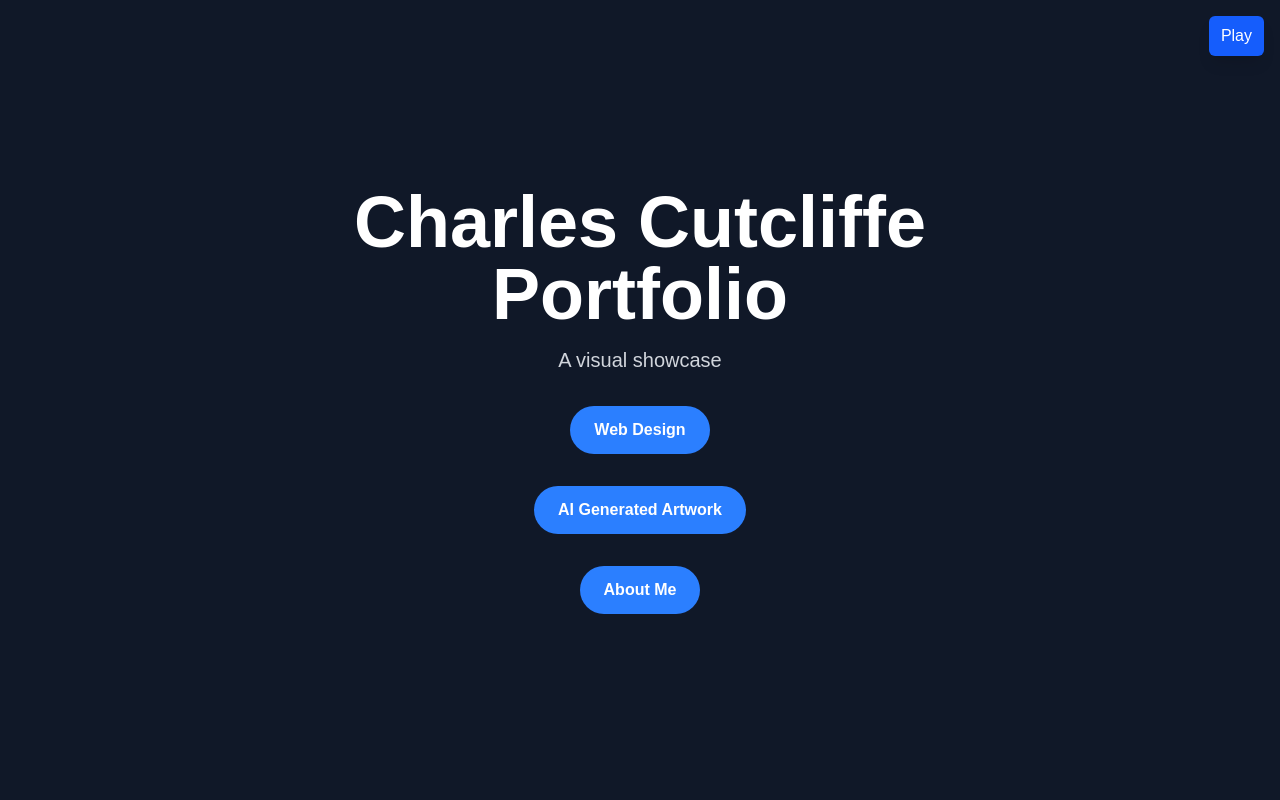
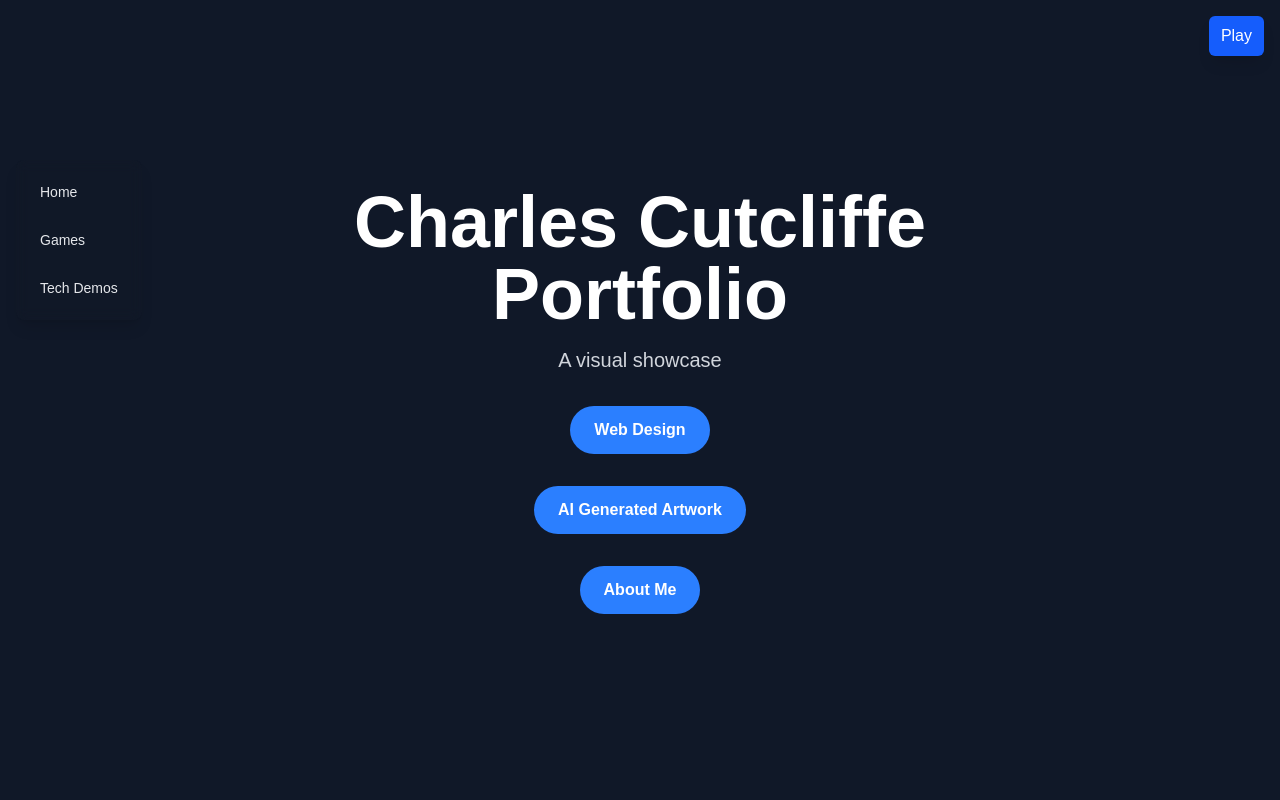
Before and after one commit to cutty92/my-portfolio, a Next.js app: page / in a window 1280 px wide. Shown: the top 800 px of the page. Built offline with nearby package versions, Linux system fonts and the light colour scheme.

Commit message:
sidebar menu

```diff
--- a/app/page.tsx
+++ b/app/page.tsx
@@ -6,6 +6,7 @@ import { useState, useRef } from "react";
 import GlassTexture from '../components/GlassTexture';
 import GameHeader from '../components/GameHeader';
 import Game, { GameRef } from '../components/Game';
+import MagneticNavbar from '../components/MagneticNavbar';
 
 function ContactLink() {
   const [hovered, setHovered] = useState(false);
@@ -58,6 +59,7 @@ export default function Home() {
 
   return (
     <div className="bg-gray-900 min-h-screen text-white">
+      <MagneticNavbar />
       {/* Play button (opens game overlay) */}
       <button
         onClick={handlePlayClick}
--- /dev/null
+++ b/components/MagneticNavbar.jsx
@@ -0,0 +1,135 @@
+import React, { useEffect, useState } from 'react'
+import { motion, useMotionValue, useSpring, AnimatePresence } from 'framer-motion'
+
+function MenuItem({ label, href = '#', className = '' }) {
+  const x = useMotionValue(0)
+  const y = useMotionValue(0)
+  const sx = useSpring(x, { stiffness: 300, damping: 30 })
+  const sy = useSpring(y, { stiffness: 300, damping: 30 })
+  const [hovered, setHovered] = useState(false)
+
+  function handleMove(e) {
+    const rect = e.currentTarget.getBoundingClientRect()
+    const relX = e.clientX - rect.left - rect.width / 2
+    const relY = e.clientY - rect.top - rect.height / 2
+    // scale down the movement so it's subtle
+    x.set(relX * 0.12)
+    y.set(relY * 0.08)
+  }
+
+  function handleLeave() {
+    x.set(0)
+    y.set(0)
+    setHovered(false)
+  }
+
+  return (
+    <a
+      href={href}
+      onMouseMove={handleMove}
+      onMouseEnter={() => setHovered(true)}
+      onMouseLeave={handleLeave}
+      className={"group relative block rounded-md px-3 py-2 transition-colors duration-200 " + className}
+    >
+      <motion.span
+        style={{ x: sx, y: sy }}
+        className={
+          'inline-block text-sm font-medium transition-colors duration-200 ' +
+          (hovered ? 'text-lime-400 drop-shadow-[0_6px_14px_rgba(132,204,22,0.12)]' : 'text-gray-200')
+        }
+      >
+        {label}
+      </motion.span>
+
+      {/* soft glowing underline / highlight */}
+      <span
+        aria-hidden
+        className={
+          'absolute left-1 right-1 bottom-0 h-0.5 rounded opacity-0 transition-all duration-300 ' +
+          (hovered ? 'bg-gradient-to-r from-lime-400/60 to-emerald-300/40 opacity-100' : '')
+        }
+      />
+    </a>
+  )
+}
+
+export default function MagneticNavbar() {
+  const [bgOpacity, setBgOpacity] = useState(0.75)
+  const [mobileOpen, setMobileOpen] = useState(false)
+
+  useEffect(() => {
+    function onScroll() {
+      // slightly increase opacity as the user scrolls down
+      const t = Math.min(1, 0.5 + window.scrollY / 800)
+      setBgOpacity(t)
+    }
+
+    onScroll()
+    window.addEventListener('scroll', onScroll, { passive: true })
+    return () => window.removeEventListener('scroll', onScroll)
+  }, [])
+
+  const navStyle = {
+    backgroundColor: `rgba(17,24,39,${bgOpacity})`, // tailwind gray-900-ish
+    backdropFilter: 'blur(6px)'
+  }
+
+  const items = [
+    { label: 'Home', href: '#' },
+    { label: 'Games', href: '#' },
+    { label: 'Tech Demos', href: '#' }
+  ]
+
+  return (
+    <>
+      {/* Desktop / md+ sidebar */}
+      <aside
+        className="hidden md:flex md:flex-col md:items-start md:gap-2 md:p-3 md:rounded-lg md:shadow-lg md:backdrop-blur z-40"
+        style={{ ...navStyle, position: 'fixed', left: '1rem', top: '20vh' }}
+      >
+        <nav className="flex flex-col items-start gap-2">
+          {items.map((it) => (
+            <MenuItem key={it.label} label={it.label} href={it.href} />
+          ))}
+        </nav>
+      </aside>
+
+      {/* Mobile hamburger */}
+      <div className="md:hidden">
+        <button
+          aria-label={mobileOpen ? 'Close menu' : 'Open menu'}
+          onClick={() => setMobileOpen((v) => !v)}
+          className="fixed top-4 left-4 z-50 rounded-md bg-gray-900/70 p-2 text-gray-100 shadow-md backdrop-blur"
+        >
+          <span className="text-2xl">☰</span>
+        </button>
+
+        <AnimatePresence>
+          {mobileOpen && (
+            <motion.aside
+              initial={{ x: '-100%' }}
+              animate={{ x: 0 }}
+              exit={{ x: '-100%' }}
+              transition={{ type: 'spring', stiffness: 300, damping: 30 }}
+              style={{ backgroundColor: 'rgba(10, 12, 14, 0.98)' }}
+              className="fixed left-0 top-0 z-40 h-full w-64 shadow-xl p-6"
+            >
+              <nav className="flex flex-col gap-4 mt-6">
+                {items.map((it) => (
+                  <a
+                    key={it.label}
+                    href={it.href}
+                    onClick={() => setMobileOpen(false)}
+                    className="text-gray-100 text-lg font-medium"
+                  >
+                    {it.label}
+                  </a>
+                ))}
+              </nav>
+            </motion.aside>
+          )}
+        </AnimatePresence>
+      </div>
+    </>
+  )
+}
--- /dev/null
+++ b/src/components/MagneticNavbar.jsx
@@ -0,0 +1,135 @@
+import React, { useEffect, useState } from 'react'
+import { motion, useMotionValue, useSpring, AnimatePresence } from 'framer-motion'
+
+function MenuItem({ label, href = '#', className = '' }) {
+  const x = useMotionValue(0)
+  const y = useMotionValue(0)
+  const sx = useSpring(x, { stiffness: 300, damping: 30 })
+  const sy = useSpring(y, { stiffness: 300, damping: 30 })
+  const [hovered, setHovered] = useState(false)
+
+  function handleMove(e) {
+    const rect = e.currentTarget.getBoundingClientRect()
+    const relX = e.clientX - rect.left - rect.width / 2
+    const relY = e.clientY - rect.top - rect.height / 2
+    // scale down the movement so it's subtle
+    x.set(relX * 0.12)
+    y.set(relY * 0.08)
+  }
+
+  function handleLeave() {
+    x.set(0)
+    y.set(0)
+    setHovered(false)
+  }
+
+  return (
+    <a
+      href={href}
+      onMouseMove={handleMove}
+      onMouseEnter={() => setHovered(true)}
+      onMouseLeave={handleLeave}
+      className={"group relative block rounded-md px-3 py-2 transition-colors duration-200 " + className}
+    >
+      <motion.span
+        style={{ x: sx, y: sy }}
+        className={
+          'inline-block text-sm font-medium transition-colors duration-200 ' +
+          (hovered ? 'text-lime-400 drop-shadow-[0_6px_14px_rgba(132,204,22,0.12)]' : 'text-gray-200')
+        }
+      >
+        {label}
+      </motion.span>
+
+      {/* soft glowing underline / highlight */}
+      <span
+        aria-hidden
+        className={
+          'absolute left-1 right-1 bottom-0 h-0.5 rounded opacity-0 transition-all duration-300 ' +
+          (hovered ? 'bg-gradient-to-r from-lime-400/60 to-emerald-300/40 opacity-100' : '')
+        }
+      />
+    </a>
+  )
+}
+
+export default function MagneticNavbar() {
+  const [bgOpacity, setBgOpacity] = useState(0.75)
+  const [mobileOpen, setMobileOpen] = useState(false)
+
+  useEffect(() => {
+    function onScroll() {
+      // slightly increase opacity as the user scrolls down
+      const t = Math.min(1, 0.5 + window.scrollY / 800)
+      setBgOpacity(t)
+    }
+
+    onScroll()
+    window.addEventListener('scroll', onScroll, { passive: true })
+    return () => window.removeEventListener('scroll', onScroll)
+  }, [])
+
+  const navStyle = {
+    backgroundColor: `rgba(17,24,39,${bgOpacity})`, // tailwind gray-900-ish
+    backdropFilter: 'blur(6px)'
+  }
+
+  const items = [
+    { label: 'Home', href: '#' },
+    { label: 'Games', href: '#' },
+    { label: 'Tech Demos', href: '#' }
+  ]
+
+  return (
+    <>
+      {/* Desktop / md+ sidebar */}
+      <aside
+        className="hidden md:flex md:flex-col md:items-start md:gap-2 md:p-3 md:rounded-lg md:shadow-lg md:backdrop-blur z-40"
+        style={{ ...navStyle, position: 'fixed', left: '1rem', top: '20vh' }}
+      >
+        <nav className="flex flex-col items-start gap-2">
+          {items.map((it) => (
+            <MenuItem key={it.label} label={it.label} href={it.href} />
+          ))}
+        </nav>
+      </aside>
+
+      {/* Mobile hamburger */}
+      <div className="md:hidden">
+        <button
+          aria-label={mobileOpen ? 'Close menu' : 'Open menu'}
+          onClick={() => setMobileOpen((v) => !v)}
+          className="fixed top-4 left-4 z-50 rounded-md bg-gray-900/70 p-2 text-gray-100 shadow-md backdrop-blur"
+        >
+          <span className="text-2xl">☰</span>
+        </button>
+
+        <AnimatePresence>
+          {mobileOpen && (
+            <motion.aside
+              initial={{ x: '-100%' }}
+              animate={{ x: 0 }}
+              exit={{ x: '-100%' }}
+              transition={{ type: 'spring', stiffness: 300, damping: 30 }}
+              style={{ backgroundColor: 'rgba(10, 12, 14, 0.98)' }}
+              className="fixed left-0 top-0 z-40 h-full w-64 shadow-xl p-6"
+            >
+              <nav className="flex flex-col gap-4 mt-6">
+                {items.map((it) => (
+                  <a
+                    key={it.label}
+                    href={it.href}
+                    onClick={() => setMobileOpen(false)}
+                    className="text-gray-100 text-lg font-medium"
+                  >
+                    {it.label}
+                  </a>
+                ))}
+              </nav>
+            </motion.aside>
+          )}
+        </AnimatePresence>
+      </div>
+    </>
+  )
+}
```
